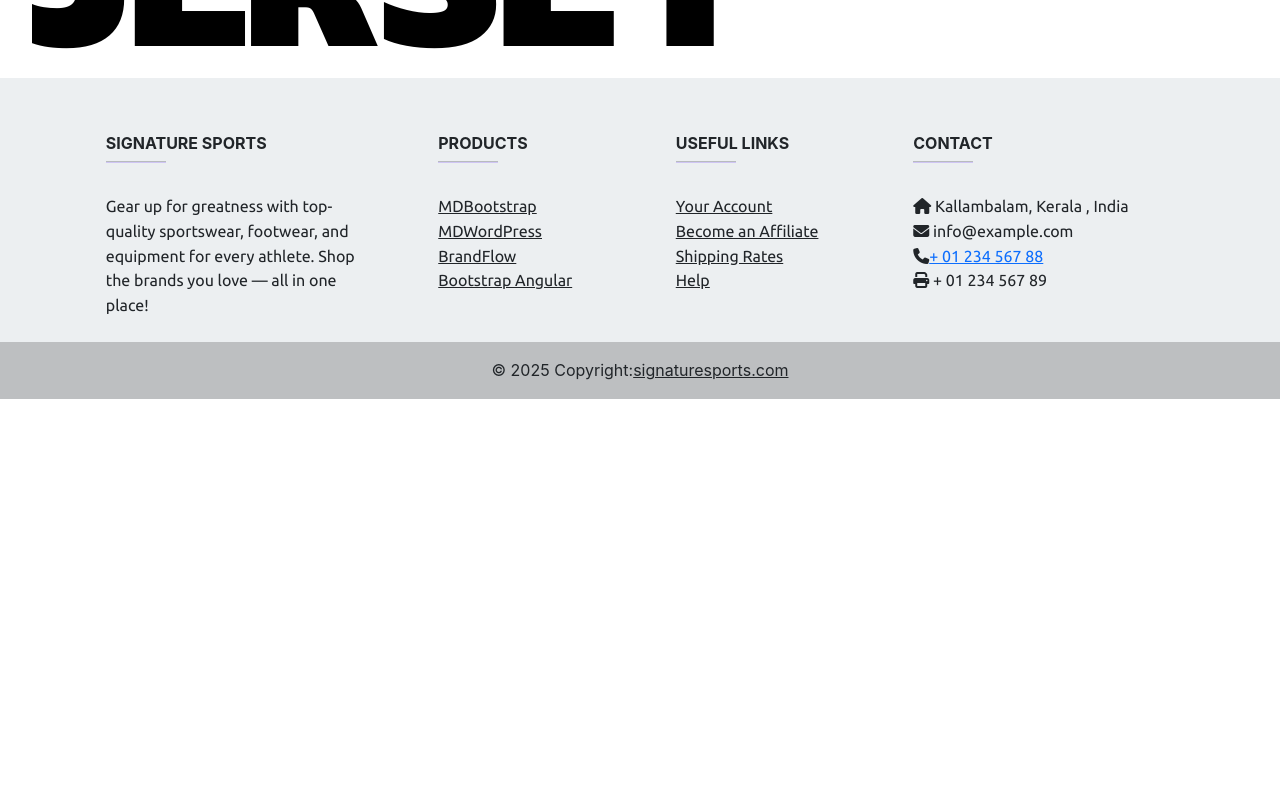
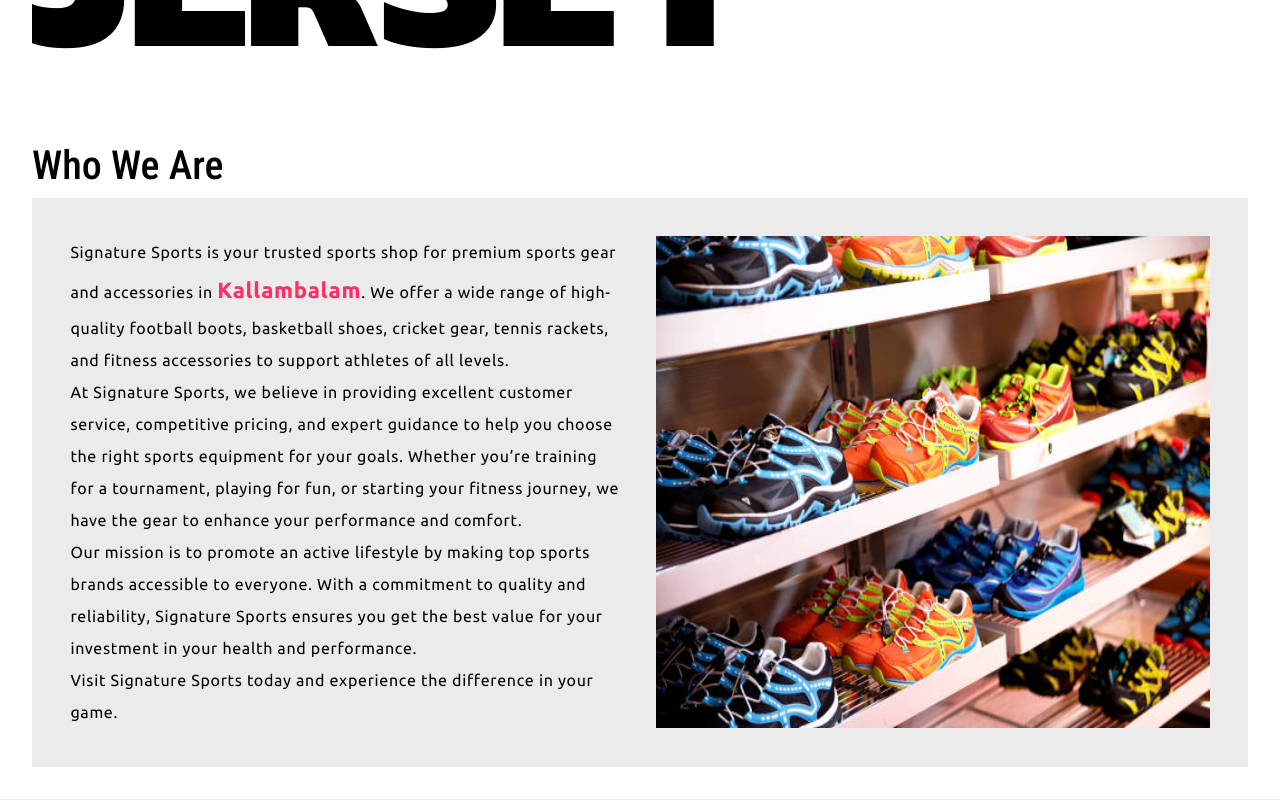
Before and after one commit to naseehan/boots, a React (Vite) app: page /about in a window 1280 px wide. Shown: the part 540-1340 px from the top of the page. Before the commit the page ends 939 px from the top, so only its background shows below. Built offline with nearby package versions, Linux system fonts and the light colour scheme; a web font is replaced by a local one.

Commit message:
update about page

```diff
--- a/index.html
+++ b/index.html
@@ -2,7 +2,7 @@
 <html lang="en">
   <head>
     <meta charset="UTF-8" />
-    <link rel="icon" type="image/svg+xml" href="/vite.svg" />
+    <link rel="icon" type="image/png" href="src/assets/logo.png" />
     <meta name="viewport" content="width=device-width, initial-scale=1.0" />
 
 <!-- Google no longer uses this tag for ranking -->
--- a/src/components/Footer.jsx
+++ b/src/components/Footer.jsx
@@ -34,39 +34,6 @@ const year = new Date().getFullYear()
                 </p>
               </div>
 
-              {/* Grid column */}
-              <div className="col-md-2 col-lg-2 col-xl-2 mx-auto mb-4">
-                {/* Links */}
-                <h6 className="text-uppercase fw-bold">Products</h6>
-                <hr
-                  className="mb-4 mt-0 d-inline-block mx-auto"
-                  style={{
-                    width: "60px",
-                    backgroundColor: "#7c4dff",
-                    height: "2px",
-                  }}
-                />
-                <p>
-                  <a href="#!" className="text-dark">
-                    MDBootstrap
-                  </a>
-                </p>
-                <p>
-                  <a href="#!" className="text-dark">
-                    MDWordPress
-                  </a>
-                </p>
-                <p>
-                  <a href="#!" className="text-dark">
-                    BrandFlow
-                  </a>
-                </p>
-                <p>
-                  <a href="#!" className="text-dark">
-                    Bootstrap Angular
-                  </a>
-                </p>
-              </div>
 
               {/* Grid column */}
               <div className="col-md-3 col-lg-2 col-xl-2 mx-auto mb-4">
--- a/src/pages/About.jsx
+++ b/src/pages/About.jsx
@@ -4,7 +4,10 @@ import styled from "styled-components";
 
 const AboutSection = styled.div`
 margin: 2rem;
-  p {
+  @media (max-width: 500px){
+    margin: 1rem;
+    }
+ .scramble p {
     font-size: 13.75rem;
     line-height: .7;
     letter-spacing: -6px;
@@ -15,27 +18,71 @@ margin: 2rem;
   }
 
     @media (max-width: 1260px){
-    p{
+   .scramble p{
         font-size: 10rem;
     }
 
     @media (max-width: 920px){
-    p{
+   .scramble p{
         font-size: 4rem;
         letter-spacing: -2px;
         line-height: .8;
     }
     }
+
 `;
 
 const About = () => {
   return (
     <AboutSection>
-      <p>WE</p>
-      <p>SELL</p>
-      <p>
-        <ScrambleText />
-      </p>
+      <div className="scramble">
+        <p>WE</p>
+        <p>SELL</p>
+        <p>
+          <ScrambleText />
+        </p>
+      </div>
+      <div style={{ marginTop: "6rem" }}>
+        <h1>Who We Are</h1>
+        <div
+          style={{
+            display: "grid",
+            gap: "2rem",
+            gridTemplateColumns: "repeat(auto-fit, minmax(329px, 1fr))",
+            backgroundColor: "#ebebeb",
+            padding: "clamp(1rem, 3vw, 3rem)",
+          }}
+        >
+          <p style={{ lineHeight: 2, letterSpacing: ".7px" }}>
+            Signature Sports is your trusted sports shop for premium sports gear
+            and accessories in{" "}
+            <span
+              style={{ color: "#FF2E63", fontWeight: 600, fontSize: "22px" }}
+            >
+              Kallambalam
+            </span>
+            . We offer a wide range of high-quality football boots, basketball
+            shoes, cricket gear, tennis rackets, and fitness accessories to
+            support athletes of all levels. <br />
+            At Signature Sports, we believe in providing excellent customer
+            service, competitive pricing, and expert guidance to help you choose
+            the right sports equipment for your goals. Whether you’re training
+            for a tournament, playing for fun, or starting your fitness journey,
+            we have the gear to enhance your performance and comfort. <br /> Our
+            mission is to promote an active lifestyle by making top sports
+            brands accessible to everyone. With a commitment to quality and
+            reliability, Signature Sports ensures you get the best value for
+            your investment in your health and performance. <br /> Visit
+            Signature Sports today and experience the difference in your game.
+          </p>
+          <img
+            src="/about/about.jpg"
+            alt="about shop"
+            loading="lazy"
+            style={{ width: "100%", height: "100%" }}
+          />
+        </div>
+      </div>
     </AboutSection>
   );
 };
```
Also changed, not shown: public/about/about.jpg (added).
